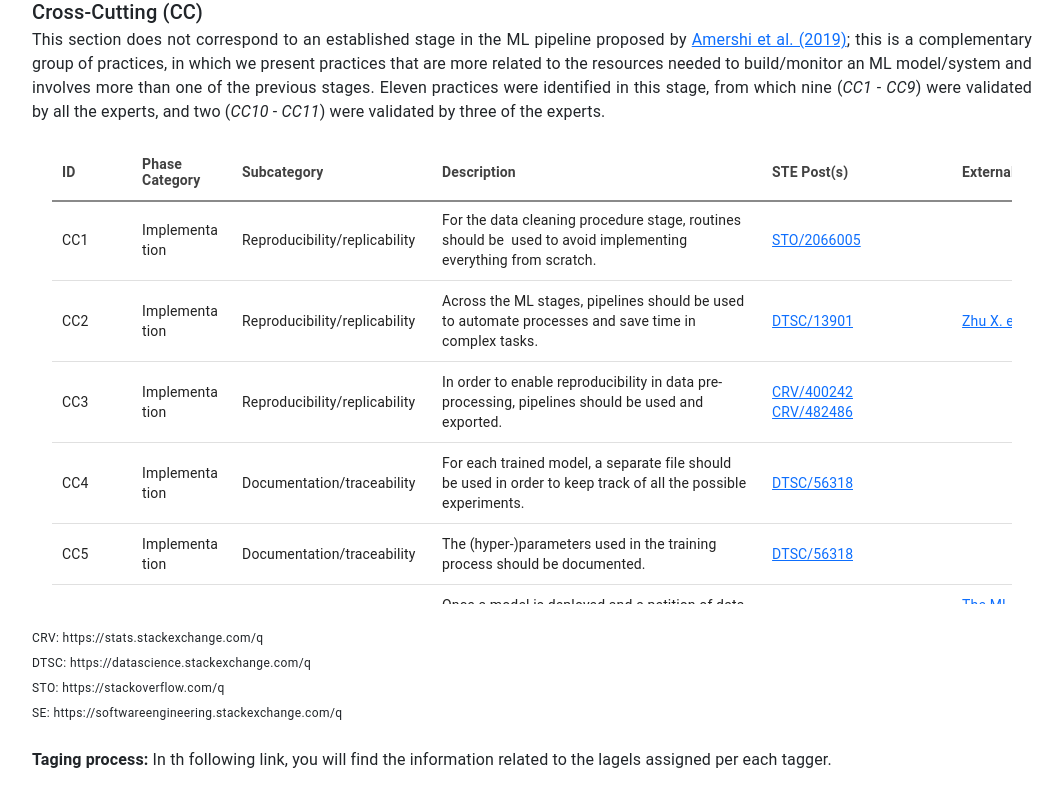
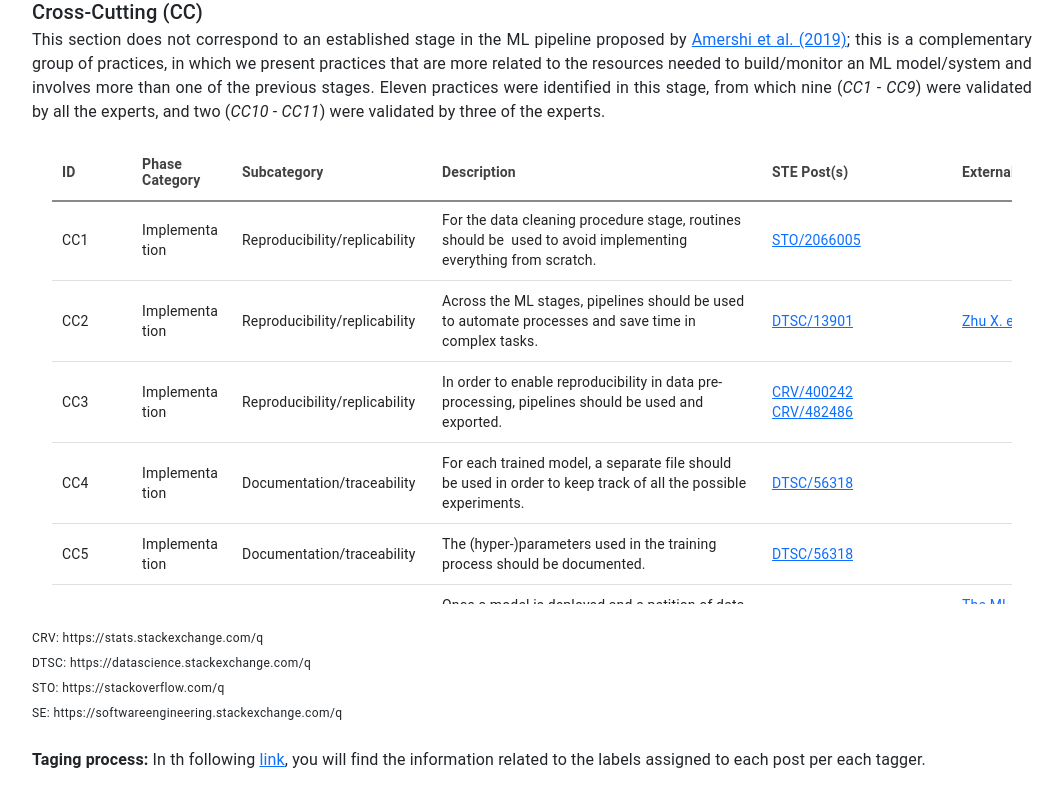
Before and after one commit to TheSoftwareDesignLab/ML_best_practices, a React (Create React App) app: page / in a window 1280 px wide. Shown: the part 10962-11764 px from the top of the page, without its empty margins (108-1171 px from the left). Built offline with nearby package versions, Linux system fonts and the light colour scheme.

Commit message:
folder_for uploading tags

```diff
--- a/src/pages/MainPage/index.tsx
+++ b/src/pages/MainPage/index.tsx
@@ -64,7 +64,7 @@ export const MainPage: React.FC<Props> = ({data}) => {
           <Typography variant="body1" align="justify">The following tables are complement to the taxonomy presented in the previous chart. These tables are organized in the ML pipeline stages proposed by <a href="https://www.microsoft.com/en-us/research/uploads/prod/2019/03/amershi-icse-2019_Software_Engineering_for_Machine_Learning.pdf">Amershi et al. (2019)</a> (<b><em>Model requirement</em></b>, <b><em> Data collection</em></b>, <b><em> Data cleaning</em></b>, <b><em> Feature engineering</em></b>, <b><em> Data labeling</em></b>, <b><em> Model training</em></b>, <b><em> Model evaluation</em></b>, <b><em> Model deployment</em></b> and <b><em> Model monitoring</em></b>) and an extra stage called <b><em> implementation</em></b>. For each stage, a brief explanation of it is given and a table with the respective practices is presented. In the Table, an indicator per practice is given (this ID match wirh the ID used in the article). In addition to the ID, the taxonomy's categories are presented with the description of the practices.  Furthermore, we present extra resources, the post(s) that is related to the practices, external URL(s) related to the post, and extra urls that help to understand the practices and the ML terminology/concepts associated to them. Kindly note that below each table, you will find an explanation abou the acronyms used in each table.</Typography>
           <br/>
           <Typography variant="h6" align="left">  Model requirement (MR) </Typography>
-          <Typography variant="body1" align="justify"> In this stage, designers decide the functionalities that should be included in an ML system, their usefulness for new or existing products, and the most appropriate type of ML model for the expected system features<a href="https://www.microsoft.com/en-us/research/uploads/prod/2019/03/amershi-icse-2019_Software_Engineering_for_Machine_Learning.pdf">(Amershi et al. (2019))</a>. Four ML best practices were identified for this stage.</Typography>
+          <Typography variant="body1" align="justify"> In this stage, designers decide the functionalities that should be included in an ML system, their usefulness for new or existing products, and the most appropriate type of ML model for the expected system features <a href="https://www.microsoft.com/en-us/research/uploads/prod/2019/03/amershi-icse-2019_Software_Engineering_for_Machine_Learning.pdf">(Amershi et al. (2019))</a>. Four ML best practices were identified for this stage.</Typography>
           <br/>
           <TemplateTable data={TABLE_1} columns={TABLE_1_COLUMNS} tableHeight={540}/>
           <Typography variant="caption" align="justify">CRV: https://stats.stackexchange.com/q<br/>DTSC: https://datascience.stackexchange.com/q<br/>STO: https://stackoverflow.com/q</Typography>
@@ -156,7 +156,7 @@ export const MainPage: React.FC<Props> = ({data}) => {
           <Typography variant="caption" align="justify">CRV: https://stats.stackexchange.com/q<br/>DTSC: https://datascience.stackexchange.com/q<br/>STO: https://stackoverflow.com/q <br/> SE: https://softwareengineering.stackexchange.com/q</Typography>
           <br/>
           <br/>
-          <Typography variant="body1" align="justify"> <b>Taging process:</b> In th following link, you will find the information related to the lagels assigned per each tagger. </Typography>
+          <Typography variant="body1" align="justify"> <b>Taging process:</b> In th following <a href="https://github.com/TheSoftwareDesignLab/ML_best_practices/tree/main/tagging">link</a>, you will find the information related to the labels assigned to each post per each tagger. </Typography>
         </>
         : <TaxPage data={data} onBackClick={() => setOpenTax(false)}/>}
     </Container>
```
